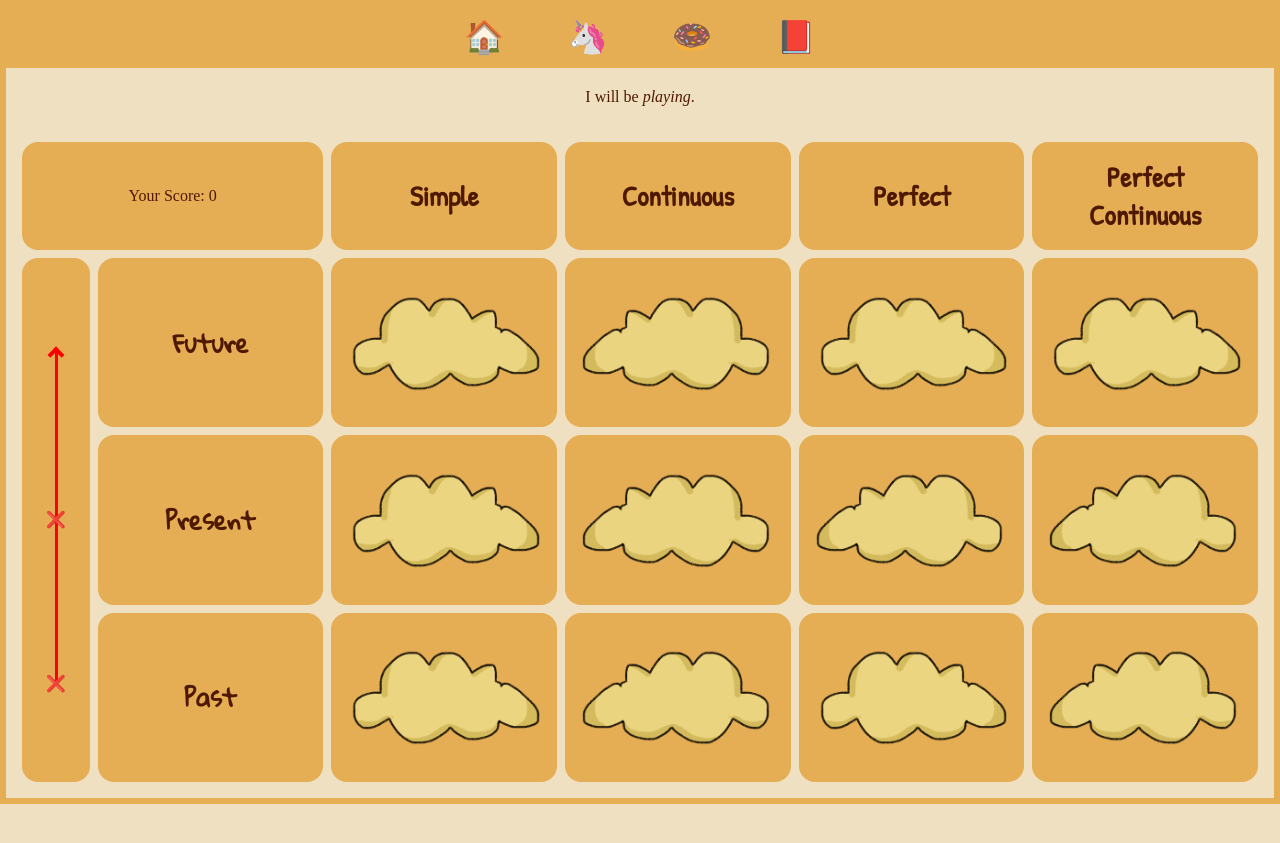
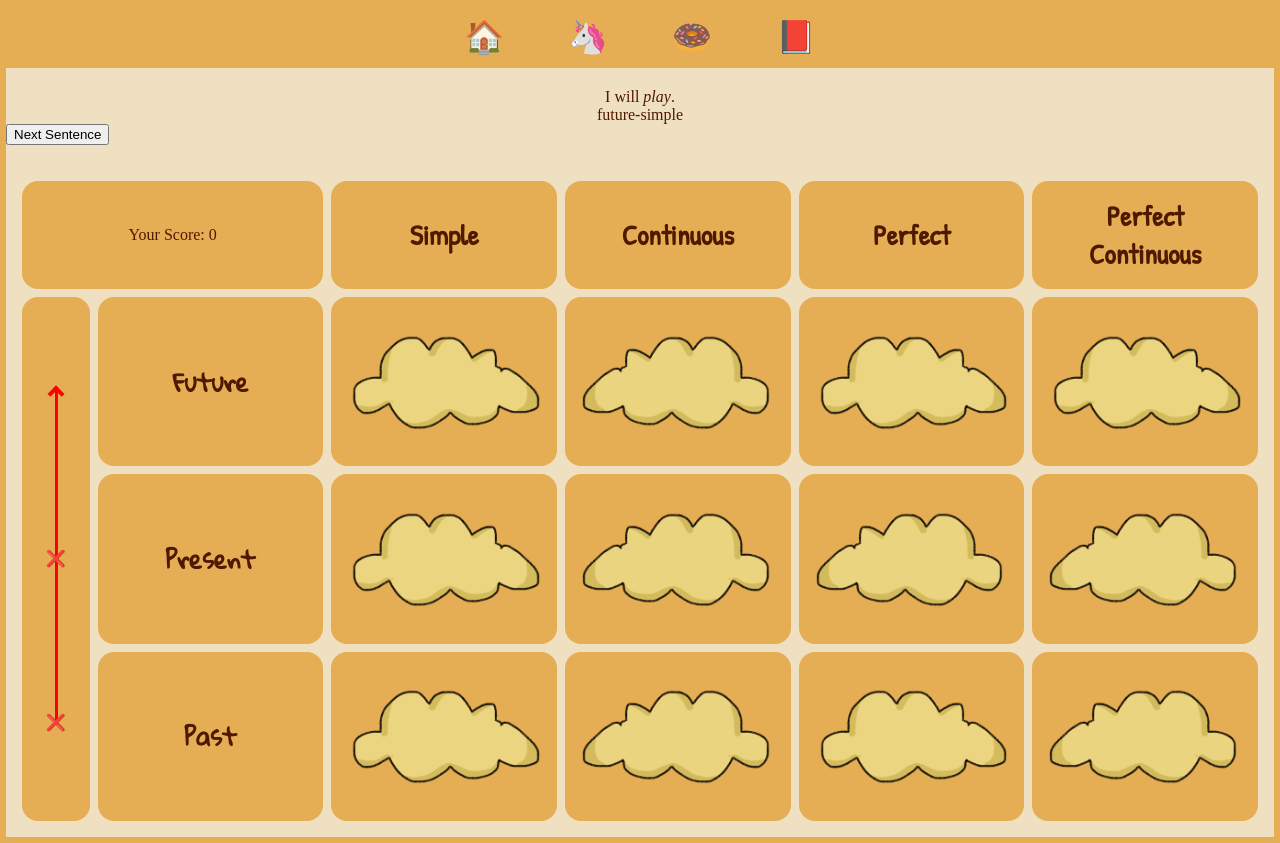
Before and after one commit to sheleoni/tense-table, a Vue app: page / in a window 1280 px wide. Both pictures are taken after a click on the button "Start Game!". Before the commit the page ends 804 px from the top, so only its background shows below. Built offline with nearby package versions, Linux system fonts and the light colour scheme; a web font is replaced by a local one.

Commit message:
feat: shuffle sentences and display one sentence at a time

```diff
--- a/src/assets/styles.css
+++ b/src/assets/styles.css
@@ -125,7 +125,8 @@ input[type="text" i] {
     color: var(--primary-text-color);
     display: grid;
     grid-template: 0.25fr 1fr repeat(4, 1fr)/ 1fr repeat(3, 1fr);
-    grid-template-areas: "score-area         timeline-heading          timeline-heading                  timeline-heading"
+    grid-template-areas:
+        "score-area         timeline-heading          timeline-heading                  timeline-heading"
         "score-area         past                      present                           future"
         "simple             past-simple               present-simple                    future-simple"
         "continuous         past-continuous           present-continuous                future-continuous"
--- a/src/components/TenseTable.vue
+++ b/src/components/TenseTable.vue
@@ -4,14 +4,22 @@
   <!-- /// Tense Table Start /// -->
   <section id="app">
 
+    <!-- Game area: sentence display -->
     <section id="gameDisplay">
       <template v-if="isGameStarted">
-        <p v-html="selectedSentence"></p>
+        <p v-html="shuffledSentenceList[currentDisplayNumber]" />
+        <p>{{ checkTenseType() }} {{ tenseType }}</p>
+        <button @click="showNextSentence()">Next Sentence</button>
       </template>
+      <!-- Add onClick function each cell? or add handler based on grid template area? -->
+      <!-- Use this.tenseType to match class name of each cell.
+        If this.tenseType === cell's classname,
+        THEN correct
+        THEN add one score -->
     </section>
 
     <section id="tense-table">
-      <!-- TimelinrandomSentencee -->
+      <!-- Timeline Visuals -->
       <section id="timeline-heading">
         <div id="line"></div>
         <p id="timeline-past" alt="A cross (❌) on the timeline indicating the past.">❌</p>
@@ -39,7 +47,6 @@
       <h2 class="past">Past</h2>
 
       <h3 class="simple">Simple</h3>
-
       <!-- Past Simple -->
       <p v-if="isOccluded === false" class="past-simple" v-html="sentences.past.simple"></p>
       <p v-else class="past-simple">
@@ -59,6 +66,7 @@
 
       <!-- Past Perfect -->
       <h3 class="perfect">Perfect</h3>
+
       <p v-if="isOccluded === false" class="past-perfect" v-html="sentences.past.perfect"></p>
       <p v-else class="past-perfect">
         <img :src="require('../assets/img/clouds/' + randomOccluderImage())" :width="occluderImageWidth" />
@@ -168,12 +176,12 @@ export default {
   },
   data() {
     return {
-
+      tenseType: '',
       playGame: `<button> Start Game </button>`,
       isGameStarted: false,
       isOccluded: false,
       isContinuous: true,
-      selectedSentence: "",
+      currentDisplayNumber: 0,
       occluderImages: [`Yellow_Cloud.png`, `Yellow_Cloud2.png`],
       occluderImageWidth: `100%`,
       score: 0,
@@ -197,30 +205,93 @@ export default {
           perfectContinuous: `I will have been <em class="verb">playing</em>.`,
         }
       },
-      dummyData: { name: "hi" },
-
+      shuffledSentenceList: [],
     }
   },
   methods: {
-    startGame() {
-      this.isGameStarted = true;
-      this.occludeSentences();
-      this.randomSentence();
-    },
-    randomSentence() {
-      const sentenceList = this.sentenceList;
-      let randomSentence = sentenceList[Math.floor(Math.random() * sentenceList.length)]
-      console.log(randomSentence);
-      this.selectedSentence = randomSentence;
-    },
     switchContinuousProgressive() {
       this.isContinuous = !this.isContinuous;
       console.log("switched!");
       console.log(this.isContinuous);
     },
+    startGame() {
+      this.isGameStarted = true;
+      this.occludeSentences();
+      this.shuffleSentences();
+    },
+    shuffleSentences() {
+      let list = this.sentenceList;
+      let i = list.length;
+      while (--i > 0) {
+        let temp = Math.floor(Math.random() * (i + 1));
+        [list[temp], list[i]] = [list[i], list[temp]];
+      }
+      this.shuffledSentenceList = list;
+    },
+    checkTenseType() {
+      // find the corret tense type for the current displayed item in Game mode
+      let currentSentence = this.shuffledSentenceList[this.currentDisplayNumber];
+      switch (currentSentence) {
+        // Past Tense Cases
+        case this.sentences.past.simple:
+          console.log("This is past simple tense!");
+          this.tenseType = "past-simple";
+          break;
+        case this.sentences.past.continuous:
+          console.log("This is past continuous tense!");
+          this.tenseType = "past-continuous";
+          break;
+        case this.sentences.past.perfect:
+          console.log("This is past perfect tense!");
+          this.tenseType = "past-perfect";
+          break;
+        case this.sentences.past.perfectContinuous:
+          console.log("This is past perfect continuous tense!");
+          this.tenseType = "past-perfect-continuous";
+          break;
+        // Present Tense Cases
+        case this.sentences.present.simple:
+          console.log("This is present simple tense!");
+          this.tenseType = "present-simple";
+          break;
+        case this.sentences.present.continuous:
+          console.log("This is present continuous tense!");
+          this.tenseType = "present-continuous";
+          break;
+        case this.sentences.present.perfect:
+          console.log("This is present perfect tense!");
+          this.tenseType = "present-perfect";
+          break;
+        case this.sentences.present.perfectContinuous:
+          console.log("This is present perfect continuous tense!");
+          this.tenseType = "present-perfect-continuous";
+          break;
+        // Future Tense Cases
+        case this.sentences.future.simple:
+          console.log("This is future simple tense!");
+          this.tenseType = "future-simple";
+          break;
+        case this.sentences.future.continuous:
+          console.log("This is future continuous tense!");
+          this.tenseType = "future-continuous";
+          break;
+        case this.sentences.future.perfect:
+          console.log("This is future perfect tense!");
+          this.tenseType = "future-perfect";
+          break;
+        case this.sentences.future.perfectContinuous:
+          console.log("This is future perfect continuous tense!");
+          this.tenseType = "future-perfect-continuous";
+          break;
+        default:
+          console.log("Give me a sentence!");
+      }
+    },
+    showNextSentence() {
+      this.currentDisplayNumber = this.currentDisplayNumber + 1;
+    },
     occludeSentences() {
       this.isOccluded = true;
-      console.log(this.isOccluded);
     },
     randomOccluderImage() {
       const images = this.occluderImages;
@@ -239,7 +310,7 @@ export default {
           sentenceList.push(sentence);
         }
       }
-      return sentenceList
+      return sentenceList;
     }
   }
 }
```
